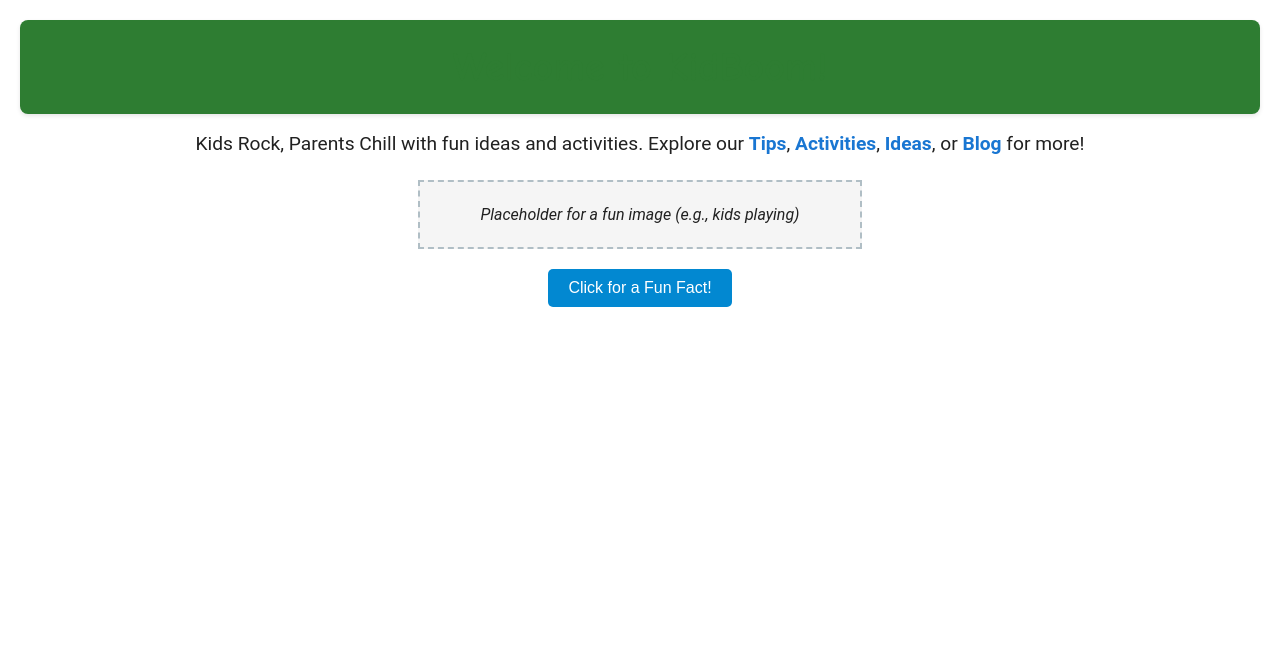
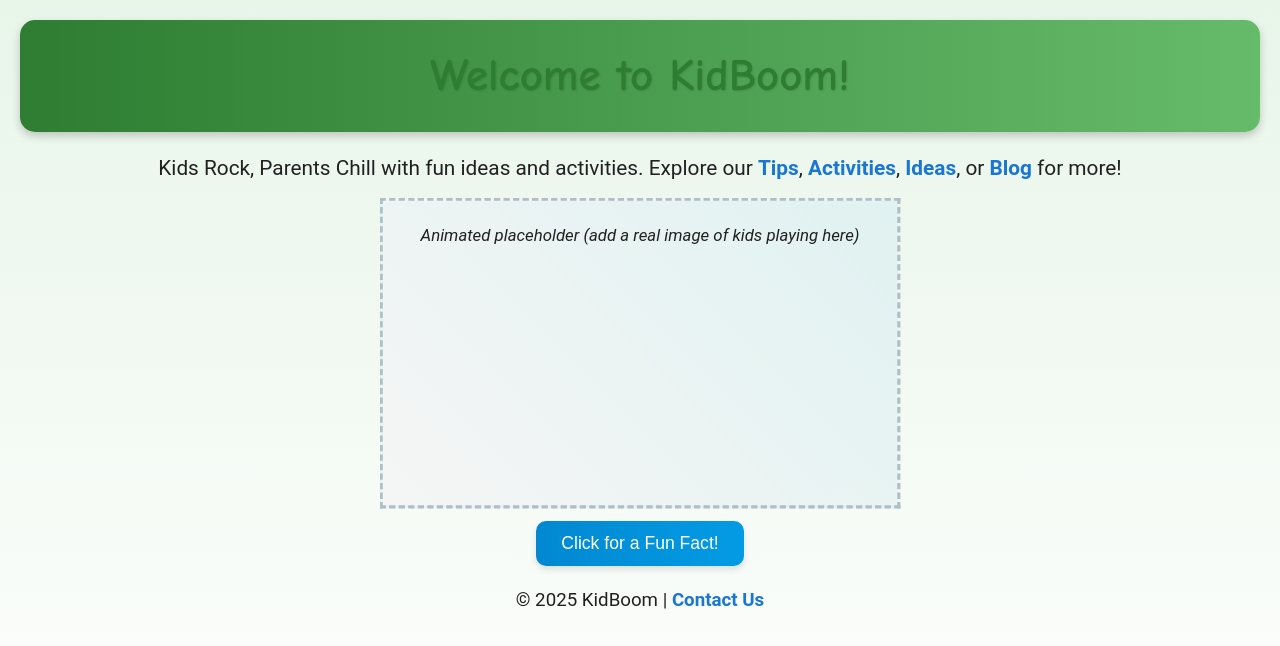
Before and after one commit to Priyankatraders/Kidsboom, a plain HTML site: page index.html in a window 1280 px wide. Drawn offline with Linux system fonts and the light colour scheme.

Commit message:
Update index.html

```diff
--- a/index.html
+++ b/index.html
@@ -9,71 +9,92 @@
       font-family: 'Roboto', Arial, sans-serif;
       margin: 0;
       padding: 20px;
-      background-color: #FFFFFF; /* Pure white background */
+      background: linear-gradient(to bottom, #E8F5E9, #FFFFFF); /* Gradient background */
       text-align: center;
       line-height: 1.6;
+      min-height: 100vh;
     }
     header {
-      background-color: #2E7D32; /* Darker green header */
+      background: linear-gradient(to right, #2E7D32, #66BB6A); /* Green gradient header */
       color: white;
-      padding: 15px;
-      border-radius: 8px;
-      box-shadow: 0 2px 4px rgba(0, 0, 0, 0.1);
+      padding: 20px;
+      border-radius: 15px;
+      box-shadow: 0 4px 8px rgba(0, 0, 0, 0.2);
+      margin-bottom: 20px;
     }
     h1 {
       font-family: 'Comic Sans MS', 'Roboto', Arial, sans-serif;
-      color: #2E7D32; /* Darker green for headings */
-      font-size: 2.5em;
+      color: #2E7D32;
+      font-size: 2.8em;
       margin: 0;
+      text-shadow: 1px 1px 2px rgba(0, 0, 0, 0.1);
     }
     p {
-      font-size: 1.2em;
-      color: #212121; /* Near-black text */
+      font-size: 1.3em;
+      color: #212121;
       margin: 15px 0;
     }
     a {
-      color: #1976D2; /* Deeper blue links */
+      color: #1976D2;
       text-decoration: none;
       font-weight: bold;
+      transition: all 0.3s ease;
     }
     a:hover {
+      color: #0D47A1;
       text-decoration: underline;
-      color: #0D47A1; /* Darker blue on hover */
+      box-shadow: 0 2px 4px rgba(25, 118, 210, 0.3);
     }
     .placeholder-img {
       width: 100%;
-      max-width: 400px;
-      height: auto;
-      background-color: #F5F5F5; /* Light gray placeholder */
-      border: 2px dashed #B0BEC5; /* Soft gray-blue border */
+      max-width: 450px;
+      height: 250px;
+      background: linear-gradient(45deg, #F5F5F5, #E0F2F1); /* Animated gradient placeholder */
+      border: 3px dashed #B0BEC5;
       margin: 20px auto;
       padding: 20px;
       color: #212121;
       font-style: italic;
+      animation: pulse 2s infinite;
+    }
+    @keyframes pulse {
+      0% { transform: scale(1); }
+      50% { transform: scale(1.05); }
+      100% { transform: scale(1); }
     }
     button {
-      background-color: #0288D1; /* Medium blue button */
+      background: linear-gradient(to right, #0288D1, #039BE5); /* Blue gradient button */
       color: white;
-      padding: 10px 20px;
+      padding: 12px 25px;
       border: none;
-      border-radius: 5px;
-      font-size: 1em;
+      border-radius: 10px;
+      font-size: 1.1em;
       cursor: pointer;
-      transition: background-color 0.3s;
+      box-shadow: 0 4px 6px rgba(0, 0, 0, 0.1);
+      transition: all 0.3s ease;
     }
     button:hover {
-      background-color: #0277BD; /* Slightly darker blue on hover */
+      background: linear-gradient(to right, #0277BD, #0288D1);
+      transform: translateY(-2px);
     }
     #fact {
       display: none;
-      font-size: 1.1em;
-      color: #2E7D32;
+      font-size: 1.2em;
+      color: #F06292; /* Soft pink for fun facts */
       margin-top: 10px;
+      padding: 10px;
+      background: #FFF3E0;
+      border-radius: 5px;
+    }
+    footer {
+      margin-top: 20px;
+      font-size: 0.9em;
+      color: #757575;
     }
     @media (max-width: 600px) {
-      h1 { font-size: 2em; }
-      p { font-size: 1em; }
-      .placeholder-img { max-width: 100%; }
+      h1 { font-size: 2.2em; }
+      p { font-size: 1.1em; }
+      .placeholder-img { max-width: 100%; height: 200px; }
     }
   </style>
 </head>
@@ -82,9 +103,12 @@
     <h1>Welcome to KidBoom!</h1>
   </header>
   <p>Kids Rock, Parents Chill with fun ideas and activities. Explore our <a href="tips.html">Tips</a>, <a href="activities.html">Activities</a>, <a href="ideas.html">Ideas</a>, or <a href="blog.html">Blog</a> for more!</p>
-  <div class="placeholder-img">Placeholder for a fun image (e.g., kids playing)</div>
+  <div class="placeholder-img">Animated placeholder (add a real image of kids playing here)</div>
   <button onclick="showFact()">Click for a Fun Fact!</button>
   <p id="fact">Kids love colorful toys!</p>
+  <footer>
+    <p>&copy; 2025 KidBoom | <a href="mailto:contact@kidsboom.blog">Contact Us</a></p>
+  </footer>
   <script>
     function showFact() {
       let fact = document.getElementById("fact");
```
